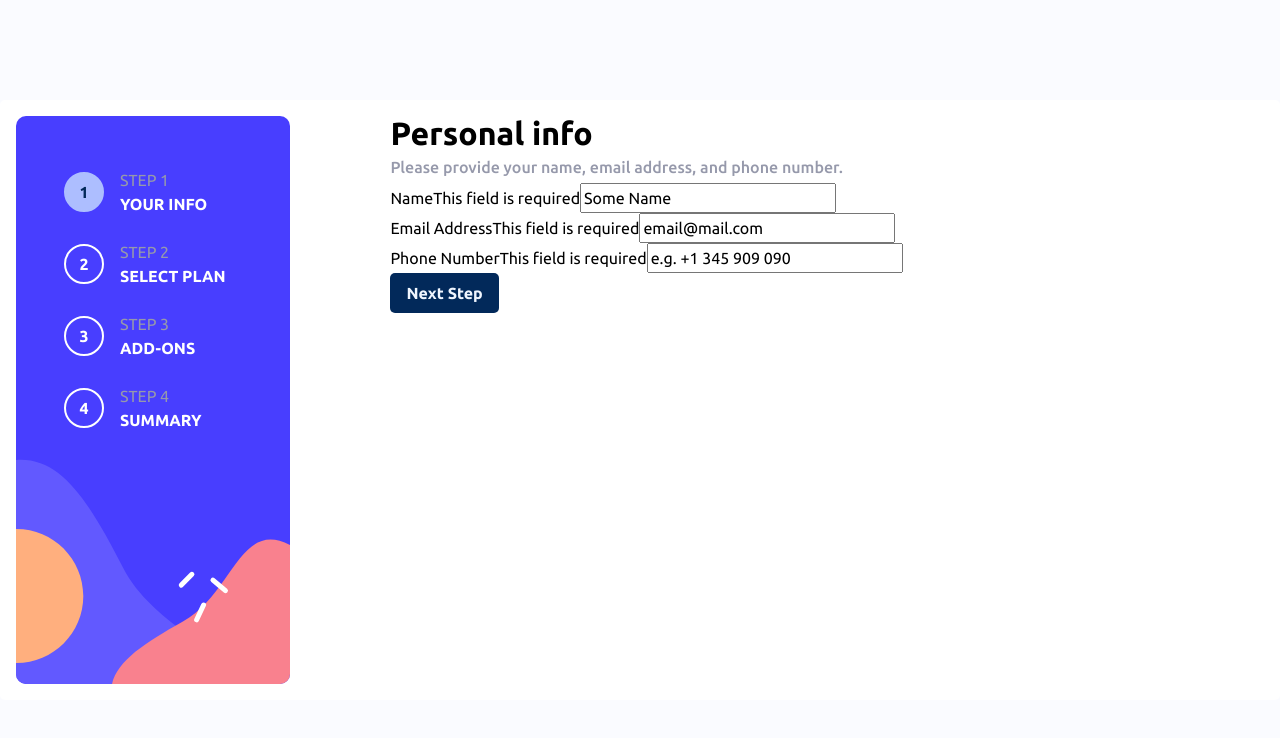
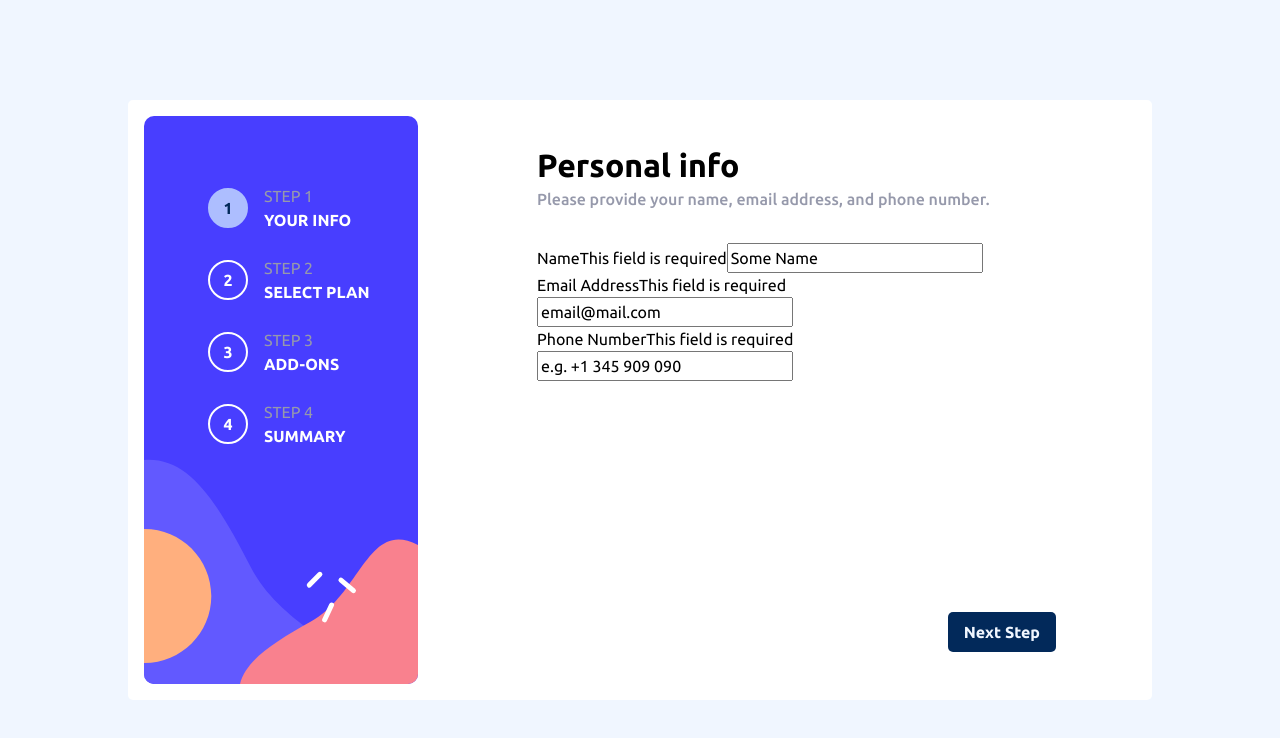
Before and after one commit to SparicI/multi-step-form, a Nuxt app: page / in a window 1280 px wide. Shown: the top 738 px of the page. Built offline with nearby package versions, Linux system fonts and the light colour scheme.

Commit message:
Create FormDescriptions component

```diff
--- a/app.vue
+++ b/app.vue
@@ -25,6 +25,8 @@
     padding: var(--spacing-400);
     border-radius: var(--border-radius-soft);
     min-height: 70vh;
+    max-width: 1024px;
+    margin-inline: auto;
     background-color: var(--white);
   }
 
--- a/assets/css/global.css
+++ b/assets/css/global.css
@@ -2,7 +2,7 @@ body {
     font-size: var(--font-size-400);
     font-family: var(--font-family);
     font-weight: var(--font-weight-normal);
-    background-color: var(--alabaster);
+    background-color: var(--magnolia);
 }
 
 input,
--- a/assets/css/utilities.css
+++ b/assets/css/utilities.css
@@ -1,4 +1,8 @@
 /* Hide from screen */
+.margin-inline-start-auto {
+    margin-inline-start: auto;
+}
+
 .visually-hidden {
     border: 0;
     clip: rect(0 0 0 0);
--- a/assets/css/variables.css
+++ b/assets/css/variables.css
@@ -41,9 +41,9 @@
     --spacing-600: 1.5rem;
     --spacing-700: 1.75rem;
     --spacing-800: 2rem;
-    --spacing-900: 2.5rem;
-    --spacing-1000: 3rem;
-    --spacing-1100: 4rem;
+    --spacing-900: 3rem;
+    --spacing-1000: 4rem;
+    --spacing-1100: 5rem;
 
     /* Other */
     --border-radius-soft: 5px;
--- a/components/FormButtons.vue
+++ b/components/FormButtons.vue
@@ -9,6 +9,7 @@
         <button
             :type="currentSection === 'step-4' ? 'submit' : 'button'"
             class="button button--primary"
+            :class="{ 'margin-inline-start-auto': currentSection === 'step-1' }"
             @click="$emit('nextStep')"
         >
             <span v-if="currentSection === 'step-4'">Confirm</span>
@@ -32,4 +33,16 @@ const props = defineProps({
 
 </script>
 
-<style scoped></style>
+<style scoped>
+.form__controls {
+    position: absolute;
+    bottom: 0;
+    left: 0;
+    display: flex;
+    justify-content: space-between;
+    width: 100%;
+    background-color: var(--white);
+    padding-block: var(--spacing-800);
+    padding-inline: var(--spacing-1100);
+}
+</style>
--- /dev/null
+++ b/components/FormDescriptions.vue
@@ -0,0 +1,51 @@
+<template>
+    <div class="form__description">
+        <h2>
+            {{ title }}
+        </h2>
+        <p>
+            {{ description }}
+        </p>
+    </div>
+</template>
+
+<script
+    setup
+    lang="ts"
+>
+
+const props = defineProps({
+    title: {
+        type: String,
+        default: ''
+    },
+    description: {
+        type: String,
+        default: ''
+    }
+})
+
+</script>
+
+<style scoped>
+.form__description {
+    margin-block-end: var(--spacing-400);
+}
+
+.form__description h2 {
+    font-size: var(--font-size-800);
+}
+
+.form__description p {
+    color: var(--cool-gray);
+    font-weight: var(--font-weight-bold);
+}
+
+@media screen and (min-width: 1024px) {
+
+    .form__description {
+        margin-block-end: var(--spacing-800);
+    }
+
+}
+</style>
--- a/components/TheForm.vue
+++ b/components/TheForm.vue
@@ -1,14 +1,18 @@
 <template>
-    <form action="">
+    <form
+        action=""
+        class="form"
+    >
 
         <section
             id="step-1"
             v-if="sectionActive === sections[0]"
         >
-            <div class="form__description">
-                <h2>Personal info</h2>
-                <p>Please provide your name, email address, and phone number.</p>
-            </div>
+            <div class="form__wrapper">
+                <FormDescriptions
+                    title="Personal info"
+                    description="Please provide your name, email address, and phone number."
+                />
 
                 <div class="form__body">
                     <div class="form__group">
@@ -56,6 +60,7 @@
                     </div>
 
                 </div>
+            </div>
 
             <FormButtons
                 :currentSection='sectionActive'
@@ -69,11 +74,13 @@
             id="step-2"
             v-if="sectionActive === sections[1]"
         >
-            <div class="form__description">
-                <h2>Select your plan</h2>
-                <p>You have the option of monthly or yearly billing.</p>
+            <div class="form__wrapper">
+                <FormDescriptions
+                    title="Select your plan"
+                    description="You have the option of monthly or yearly billing."
+                />
+                <div class="form__body"></div>
             </div>
-
 
             <FormButtons
                 :currentSection='sectionActive'
@@ -87,16 +94,19 @@
             id="step-3"
             v-if="sectionActive === sections[2]"
         >
-            <div class="form__description">
-                <h2>Pick add-ons</h2>
-                <p>Add-ons help enhance your gaming experience.</p>
+            <div class="form__wrapper">
+                <FormDescriptions
+                    title="Pick add-ons"
+                    description="Add-ons help enhance your gaming experience."
+                />
+                <div class="form__body"></div>
             </div>
-
             <FormButtons
                 :currentSection='sectionActive'
                 @go-back="goBack"
                 @next-step="nextStep"
             />
+
 
         </section>
 
@@ -104,9 +114,12 @@
             id="step-3"
             v-if="sectionActive === sections[3]"
         >
-            <div class="form__description">
-                <h2>Finishing up</h2>
-                <p>Double-check everything looks OK before confirming.</p>
+            <div class="form__wrapper">
+                <FormDescriptions
+                    title="Finishing up"
+                    description="Double-check everything looks OK before confirming."
+                />
+                <div class="form__body"></div>
             </div>
 
             <FormButtons
@@ -155,12 +168,28 @@ const nextStep = () => {
 </script>
 
 <style scoped>
-.form__description h2 {
-    font-size: var(--font-size-800);
+.form {
+    position: relative;
+    height: calc(100vh - 172px);
 }
 
-.form__description p {
-    color: var(--cool-gray);
-    font-weight: var(--font-weight-bold);
+.form__wrapper {
+    width: min(100%, 550px);
+    margin-inline: auto;
+    padding-block: var(--spacing-800);
+    padding-inline: var(--spacing-400);
+    background-color: var(--white);
+}
+
+@media screen and (min-width: 1024px) {
+    .form {
+        height: 568px;
+        padding-inline: var(--spacing-1100);
+    }
+
+    /* .form__description {
+        margin-block-end: var(--spacing-800);
+    } */
+
 }
 </style>
--- a/components/TheStepIndicator.vue
+++ b/components/TheStepIndicator.vue
@@ -82,11 +82,11 @@
 @media screen and (min-width: 1024px) {
 
     .step__list {
-        height: 568px;
         flex-direction: column;
-        flex-basis: 30%;
         align-items: flex-start;
         justify-content: flex-start;
+        height: 568px;
+        width: 300px;
         padding: var(--spacing-1000);
 
         background-image: url(/images/bg-sidebar-desktop.svg);
```
Lines whose indentation alone changed are shown as unchanged.
